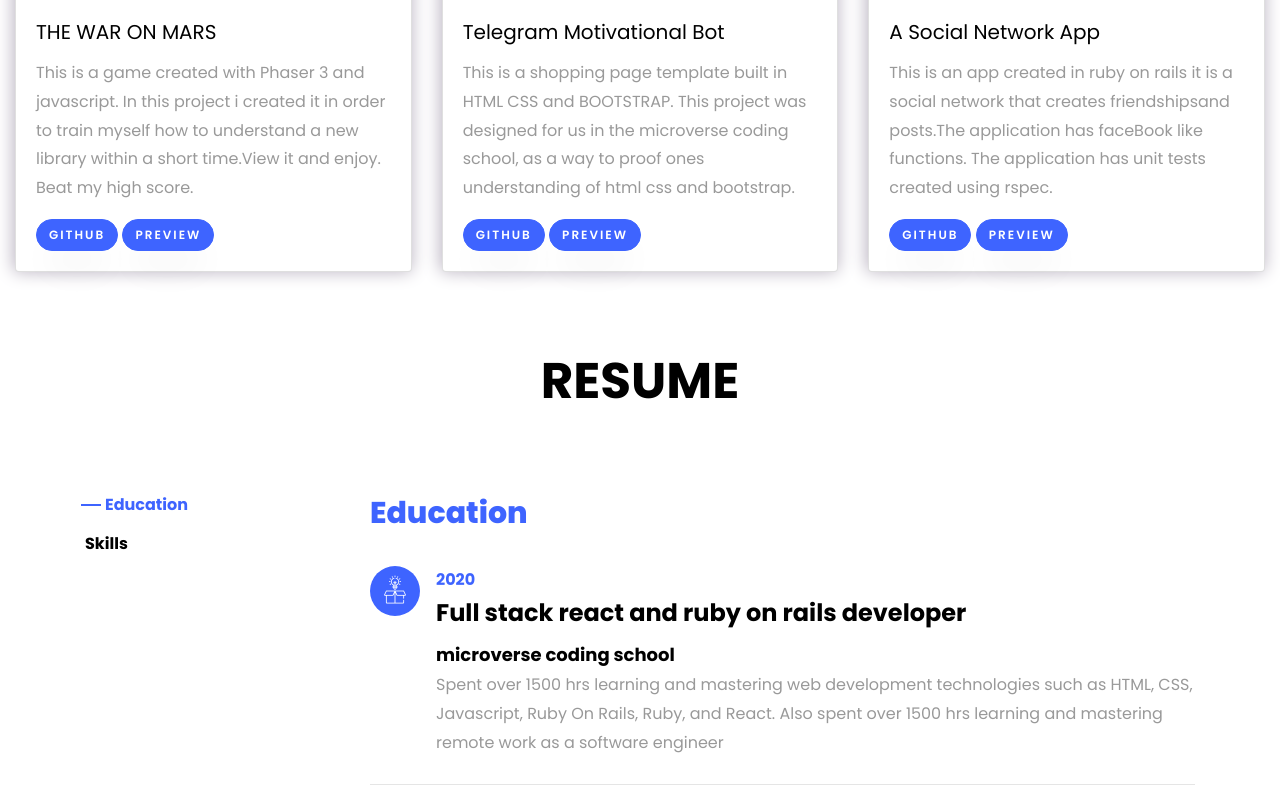
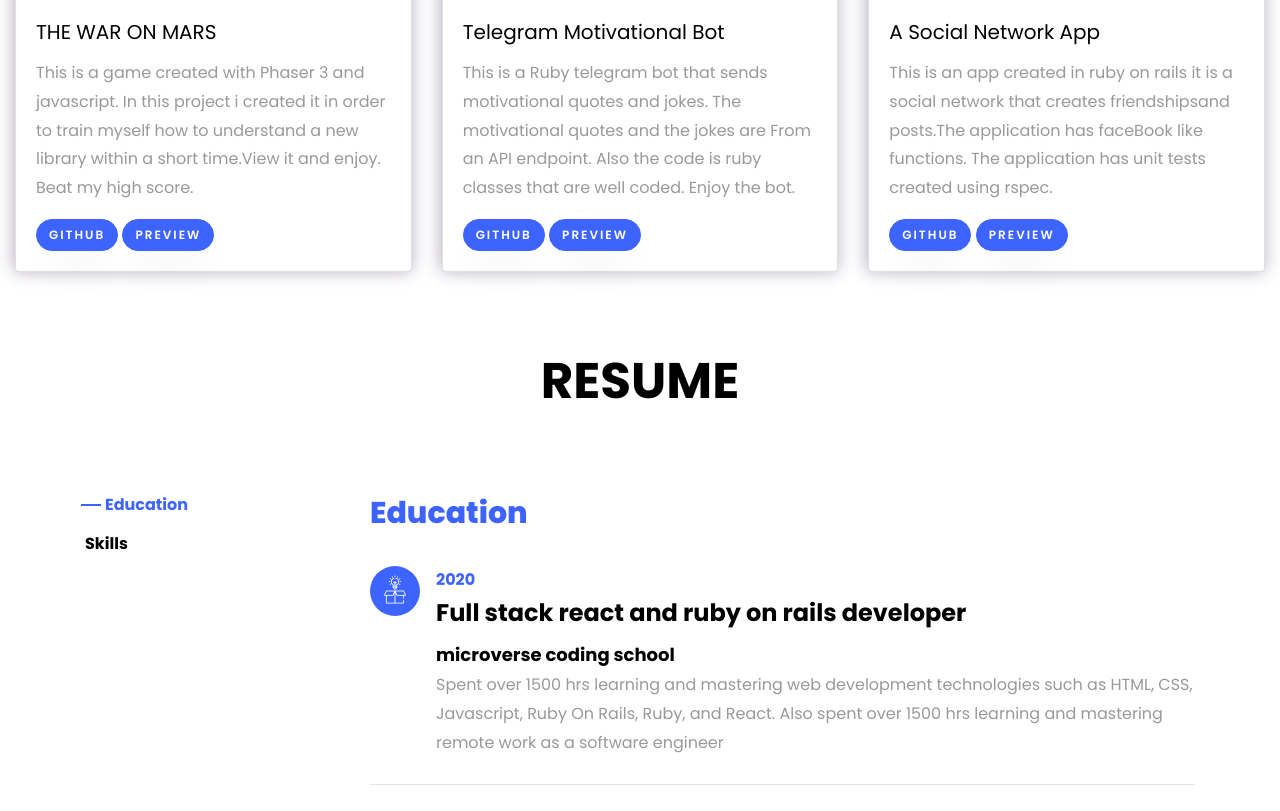
Before and after one commit to peterrobert/peterrobert.github.io, a website: page index.html in a window 1280 px wide. Shown: the part 2775-3586 px from the top of the page. Drawn offline with Linux system fonts and the light colour scheme; files whose address does not match are found by name.

Commit message:
fixed the issue telegram project issue

```diff
--- a/index.html
+++ b/index.html
@@ -224,7 +224,7 @@
 						<img class="card-img-top" src="./images/bot.jpg" alt="Card image cap">
 						<div class="card-body">
 						  <h5 class="card-title">Telegram Motivational Bot</h5>
-						  <p class="card-text">This is a shopping page template built in HTML CSS and BOOTSTRAP. This project was designed for us in the microverse coding school, as a way to proof ones understanding of html css and bootstrap.</p>
+						  <p class="card-text">This is a Ruby telegram bot that sends motivational quotes and jokes. The motivational quotes and the jokes are From an API endpoint. Also the code is ruby classes that are well coded. Enjoy the bot.</p>
 						  <a href="https://github.com/peterrobert/Telegram_motivational_bot" target="_blank" class="btn btn-primary">github</a>
 						  <a href="https://github.com/peterrobert/Telegram_motivational_bot"target="_blank"  class="btn btn-primary">preview</a>
 						</div>
```
